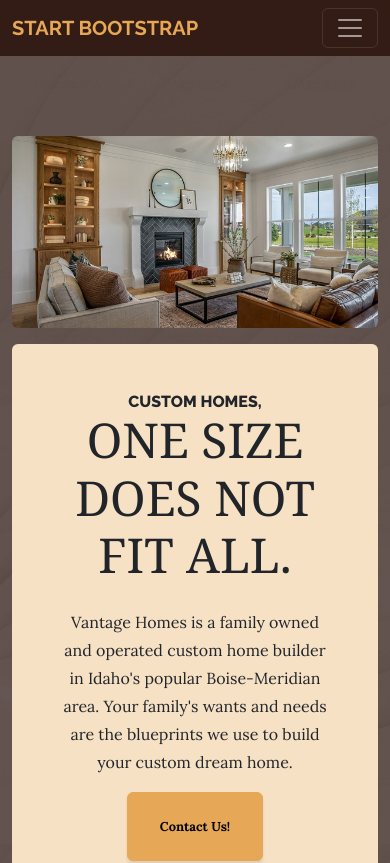
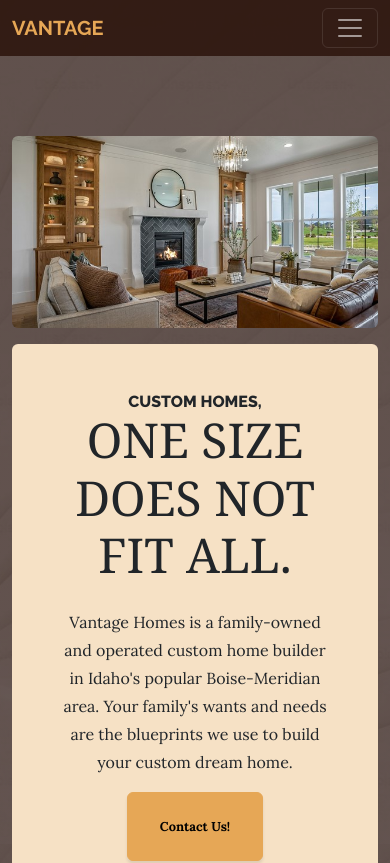
Before and after one commit to JacobA447/FinalWebDevproject, a plain HTML site: page index.html in a window 390 px wide. Shown: the top 863 px of the page. Drawn offline with nearby package versions, Linux system fonts and the light colour scheme.

Commit message:
Update index.html

```diff
--- a/index.html
+++ b/index.html
@@ -26,7 +26,7 @@
         <!-- Navigation-->
         <nav class="navbar navbar-expand-lg navbar-dark py-lg-4" id="mainNav">
             <div class="container">
-                <a class="navbar-brand text-uppercase fw-bold d-lg-none" href="index.html">Start Bootstrap</a>
+                <a class="navbar-brand text-uppercase fw-bold d-lg-none" href="index.html">Vantage</a>
                 <button class="navbar-toggler" type="button" data-bs-toggle="collapse" data-bs-target="#navbarSupportedContent" aria-controls="navbarSupportedContent" aria-expanded="false" aria-label="Toggle navigation"><span class="navbar-toggler-icon"></span></button>
                 <div class="collapse navbar-collapse" id="navbarSupportedContent">
                     <ul class="navbar-nav mx-auto">
@@ -47,7 +47,7 @@
                             <span class="section-heading-upper">Custom Homes,</span>
                             <span class="section-heading-lower">ONE SIZE DOES NOT FIT ALL.</span>
                         </h2>
-                        <p class="mb-3">Vantage Homes is a family owned and operated custom home builder in Idaho's popular Boise-Meridian area. Your family's wants and needs are the blueprints we use to build your custom dream home.</p>
+                        <p class="mb-3">Vantage Homes is a family-owned and operated custom home builder in Idaho's popular Boise-Meridian area. Your family's wants and needs are the blueprints we use to build your custom dream home.</p>
                         <div class="intro-button mx-auto"><a class="btn btn-primary btn-xl" href="store.html">Contact Us!</a></div>
                     </div>
                 </div>
```
